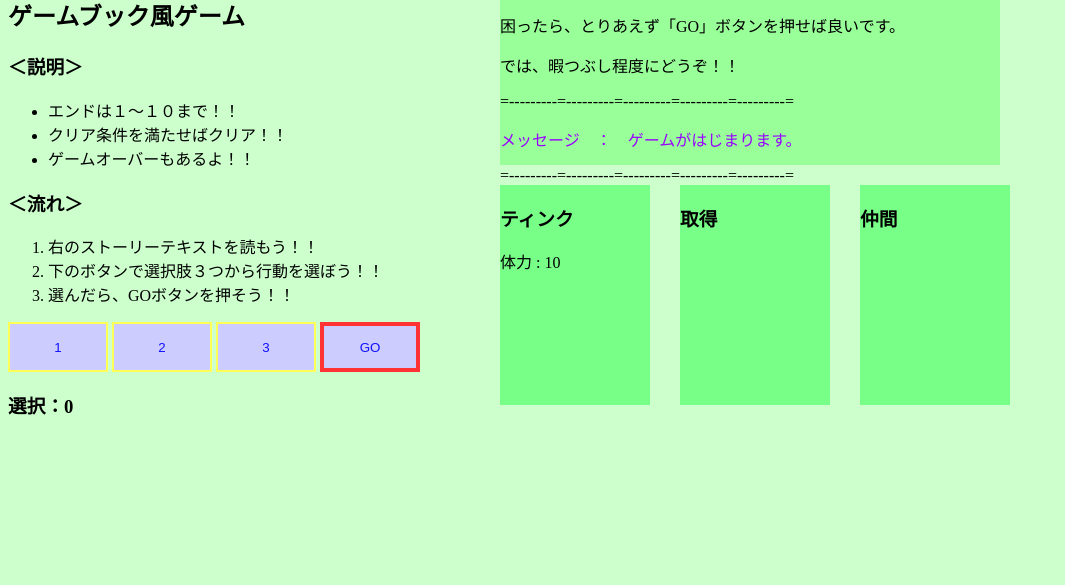
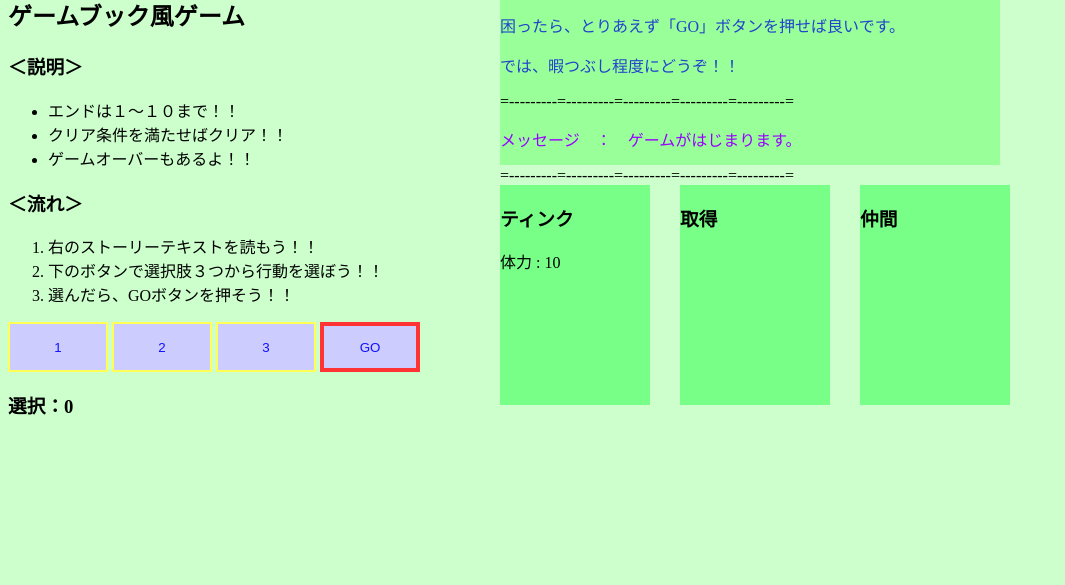
Before and after one commit to YusukeKato/webpageGamebook, a plain HTML site: page index.html in a window 1280 px wide. Shown: the part 215-800 px from the top of the page, without its empty margins (0-1065 px from the left). Drawn offline with Linux system fonts and the light colour scheme.

Commit message:
css色修正

```diff
--- a/wpgb.css
+++ b/wpgb.css
@@ -9,7 +9,7 @@ body {
     background-color: #CCFFCC;
 }
 .text-color {
-    color: #;
+    color: #2244CC;
 }
 .text-color2 {
     color: #9900FF;
```
